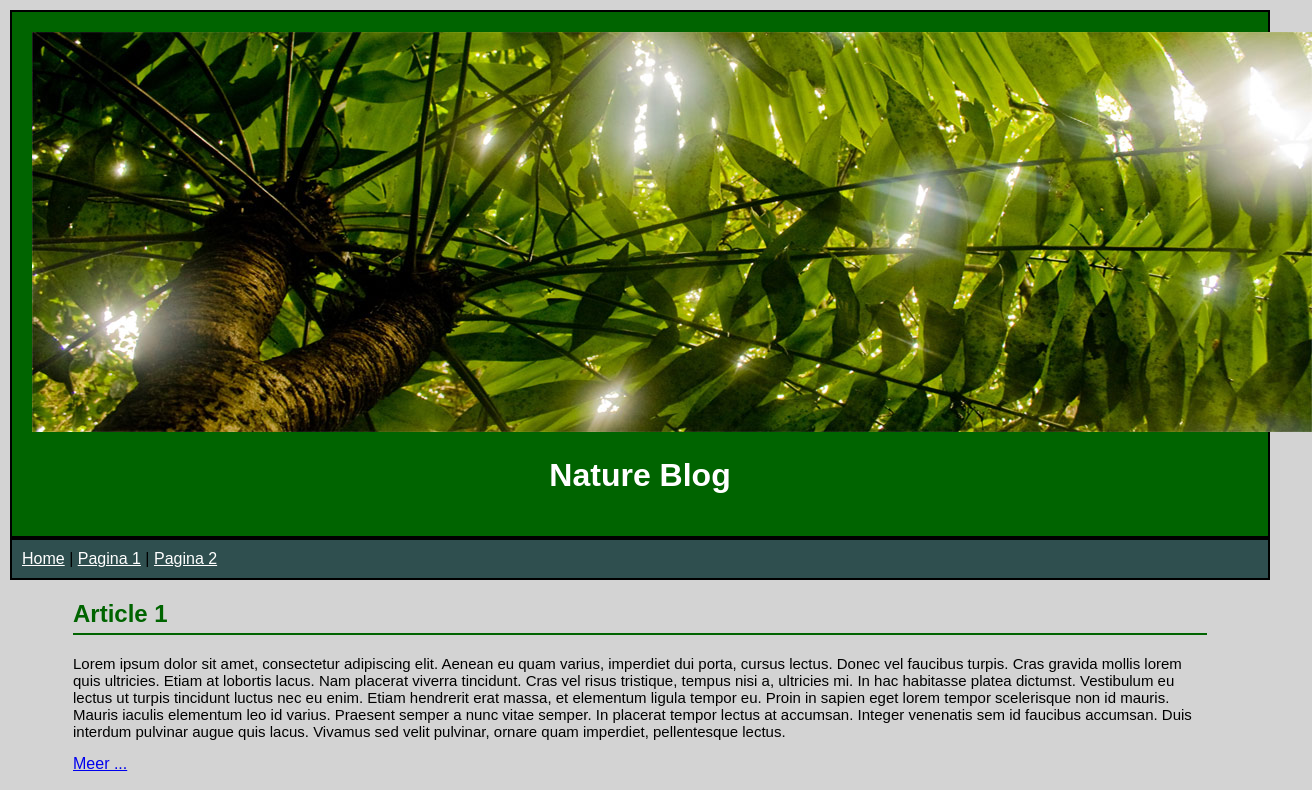
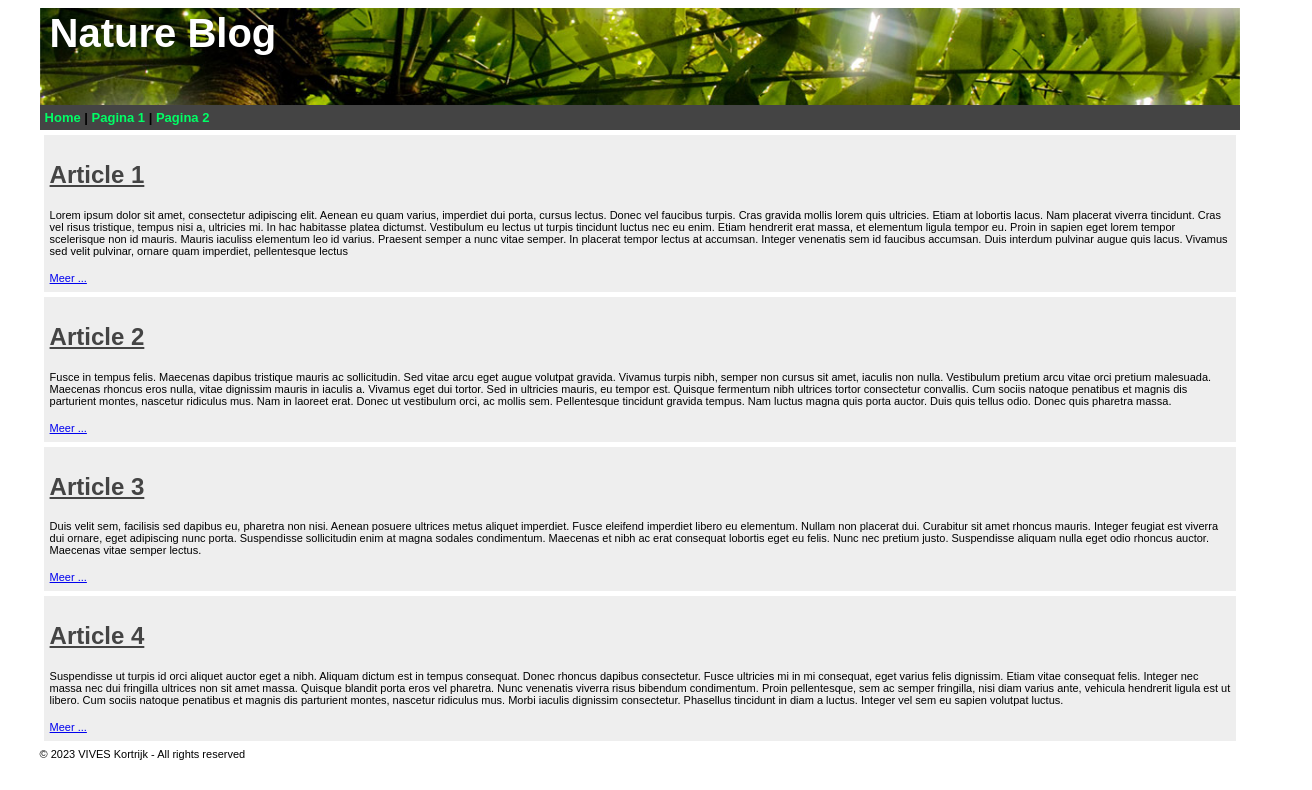
Before and after one commit to S123habibi/webdevelopment-I, a plain HTML site: page labo7/NatureBlog/index.html in a window 1280 px wide. Shown: the top 790 px of the page, 1312 px wide, since content can reach past the window. Drawn offline with Linux system fonts and the light colour scheme; files that its build step writes are made by us from their sources.

Commit message:
labo 7 deel 3

```diff
--- a/labo7/index.html
+++ b/labo7/NatureBlog/index.html
@@ -34,11 +34,11 @@
                 In hac habitasse platea dictumst. Vestibulum eu lectus ut turpis
                 tincidunt luctus nec eu enim. Etiam hendrerit erat massa, et
                 elementum ligula tempor eu. Proin in sapien eget lorem tempor
-                scelerisque non id mauris. Mauris iaculis elementum leo id varius.
+                scelerisque non id mauris. Mauris iaculiss elementum leo id varius.
                 Praesent semper a nunc vitae semper. In placerat tempor lectus
                 at accumsan. Integer venenatis sem id faucibus accumsan.
                 Duis interdum pulvinar augue quis lacus. Vivamus sed velit
-                pulvinar, ornare quam imperdiet, pellentesque lectus.
+                pulvinar, ornare quam imperdiet, pellentesque lectus
             </p>
             <a href="#">Meer ...</a>
         </article>
--- /dev/null
+++ b/labo7/NatureBlog/style.css
@@ -0,0 +1,75 @@
+
+/* Algemene instellingen */
+body {
+    font-family: Arial, sans-serif;
+    margin: 8px;
+}
+
+/* Container */
+.container {
+    width: 95%;
+    margin: 0 auto;
+}
+
+/* Header */
+header {
+    height: 97px;
+    position: relative;
+    overflow: hidden;
+}
+
+header img {
+    width: 100%;
+    height: 97px;
+    object-fit: cover;
+    display: block;
+}
+
+header h1 {
+    position: absolute;
+    top: 3px;
+    left: 10px;
+    color: white;
+    font-size: 40px;
+    margin: 0;
+}
+
+/* Navigatie */
+nav {
+    background-color: #444444;
+    padding: 5px;
+    font-size: 13px;
+    font-weight: bold;
+}
+
+nav a {
+    color: #00ff66;
+    text-decoration: none;
+}
+
+/* Artikels */
+article {
+    background-color: #eeeeee;
+    margin: 5px 4px;
+    padding: 6px;
+}
+
+article h2 {
+    color: #444444;
+    font-size: 24px;
+    text-decoration: underline;
+}
+
+article p {
+    font-size: 11px;
+}
+
+article a {
+    font-size: 11px;
+}
+
+/* Footer */
+footer {
+    font-size: 11px;
+    padding: 2px 0;
+}
```
Also changed, not shown: labo7/Opdracht Kalender/index.html (+1 -1 lines), labo7/PersonalPagina/index.html (+1 -1 lines), labo7/NatureBlog/header.jpg (renamed from labo7/header.jpg).
